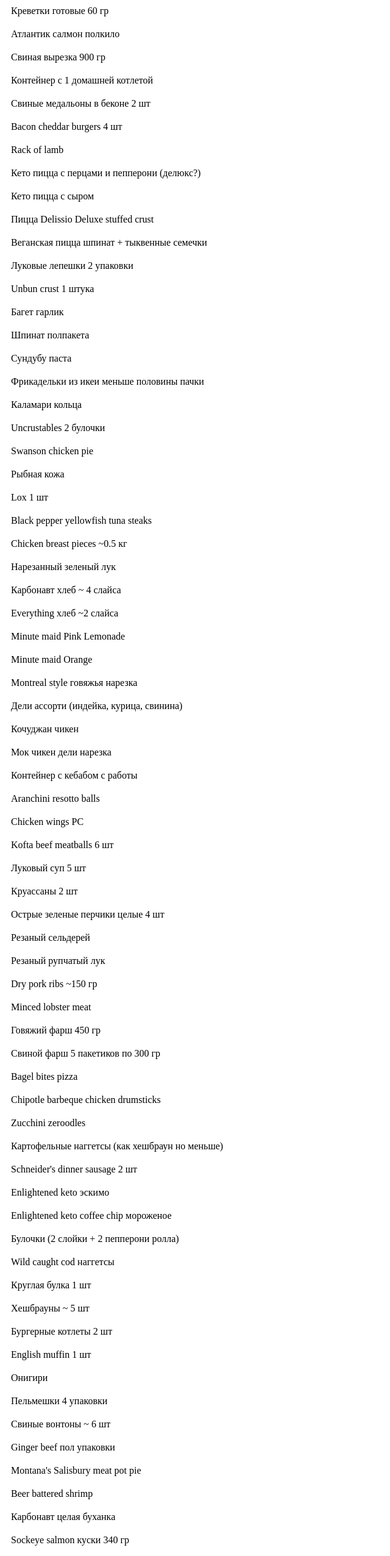
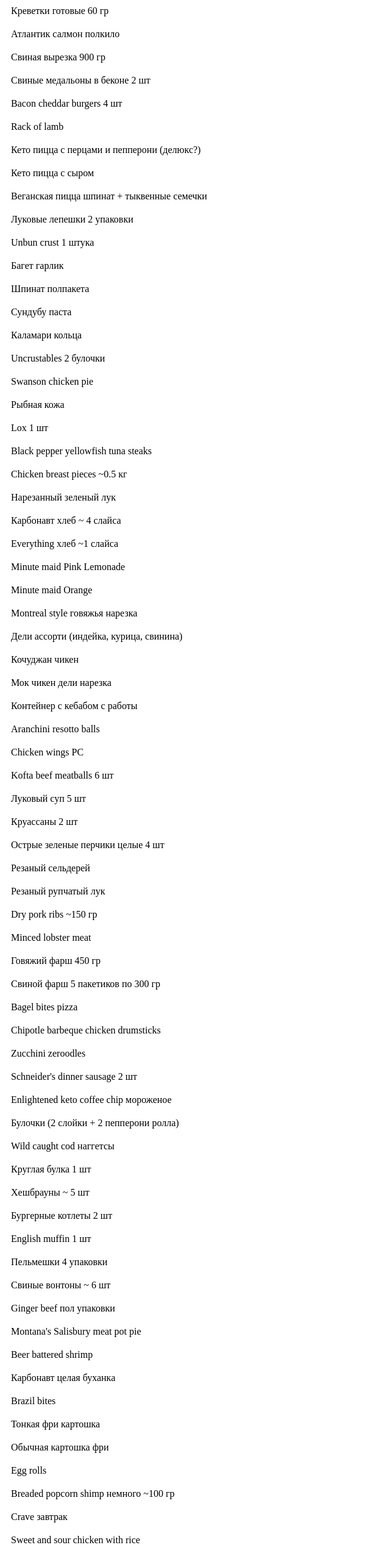
Before and after one commit to menuStock/menustock.github.io, a plain HTML site: page index.html in a window 1280 px wide. Shown: the part 120-2672 px from the top of the page at 61% size, without its empty margins (0-640 px from the left). Drawn offline with Linux system fonts and the light colour scheme.

Commit message:
Update index.html

```diff
--- a/index.html
+++ b/index.html
@@ -18,20 +18,17 @@
     <text class="raw"><div>Креветки готовые 60 гр</div></text>
     <text class="raw"><div>Атлантик салмон полкило</div></text>
     <text class="raw"><div>Свиная вырезка 900 гр</div></text>
-    <text class="raw"><div>Контейнер с 1 домашней котлетой</div></text>
     <text class="raw"><div>Свиные медальоны в беконе 2 шт</div></text>
     <text class="raw"><div>Bacon cheddar burgers 4 шт</div></text>
     <text class="raw"><div>Rack of lamb</div></text>
     <text class="processed"><div>Кето пицца с перцами и пепперони (делюкс?)</div></text>
     <text class="processed"><div>Кето пицца с сыром</div></text>
-    <text class="processed"><div>Пицца Delissio Deluxe stuffed crust</div></text>
     <text class="processed"><div>Веганская пицца шпинат + тыквенные семечки</div></text>
     <text class="processed"><div>Луковые лепешки 2 упаковки</div></text>
     <text class="ingr"><div>Unbun crust 1 штука</div></text>
     <text class="processed"><div>Багет гарлик</div></text>
     <text class="ingr"><div>Шпинат полпакета</div></text>
     <text class="ingr"><div>Сундубу паста</div></text>
-    <text class="processed"><div>Фрикадельки из икеи меньше половины пачки</div></text>
     <text class="processed"><div>Каламари кольца</div></text>
     <text class="processed"><div>Uncrustables 2 булочки</div></text>
     <text class="processed"><div>Swanson chicken pie</div></text>
@@ -41,7 +38,7 @@
     <text class="processed"><div>Chicken breast pieces ~0.5 кг</div></text>
     <text class="ingr"><div>Нарезанный зеленый лук</div></text>
     <text class="ingr"><div>Карбонавт хлеб ~ 4 слайса</div></text>
-    <text class="ingr"><div>Everything хлeб ~2 слайса</div></text>
+    <text class="ingr"><div>Everything хлeб ~1 слайса</div></text>
     <text class="processed"><div>Minute maid Pink Lemonade</div></text>
     <text class="processed"><div>Minute maid Orange</div></text>
     <text class="processed"><div>Montreal style говяжья нарезка</div></text>
@@ -64,9 +61,7 @@
     <text class="processed"><div>Bagel bites pizza</div></text>
     <text class="processed"><div>Chipotle barbeque chicken drumsticks</div></text>
     <text class="ingr"><div>Zucchini zeroodles</div></text>
-    <text class="processed"><div>Картофельные наггетсы (как хешбраун но меньше)</div></text>
     <text class="processed"><div>Schneider's dinner sausage 2 шт</div></text>
-    <text class="sweets"><div>Enlightened keto эскимо</div></text>
     <text class="sweets"><div>Enlightened keto coffee chip мороженое</div></text>
     <text class="sweets"><div>Булочки (2 слойки + 2 пепперони ролла)</div></text>
     <text class="processed"><div>Wild caught cod наггетсы</div></text>
@@ -74,19 +69,16 @@
     <text class="processed"><div>Хешбрауны ~ 5 шт</div></text>
     <text class="processed"><div>Бургерные котлеты 2 шт</div></text>
     <text class="processed"><div>English muffin 1 шт</div></text>
-    <text class="processed"><div>Онигири</div></text>
     <text class="processed"><div>Пельмешки 4 упаковки</div></text>
     <text class="processed"><div>Свиные вонтоны ~ 6 шт</div></text>
     <text class="processed"><div>Ginger beef пол упаковки</div></text>
     <text class="processed"><div>Montana's Salisbury meat pot pie</div></text>
     <text class="processed"><div>Beer battered shrimp</div></text>
     <text class="ingr"><div>Карбонавт целая буханка</div></text>
-    <text class="processed"><div>Sockeye salmon куски 340 гр</div></text>
     <text class="processed"><div>Brazil bites</div></text>
     <text class="processed"><div>Тонкая фри картошка</div></text>
     <text class="processed"><div>Обычная картошка фри</div></text>
     <text class="processed"><div>Egg rolls</div></text>
-    <text class="ingr"><div>Пюре</div></text>
     <text class="processed"><div>Breaded popcorn shimp немного ~100 гр</div></text>
     <text class="processed"><div>Crave завтрак</div></text>
     <text class="processed"><div>Sweet and sour chicken with rice</div></text>
@@ -96,7 +88,7 @@
     <text class="sweets"><div>Tablerone cheesecake</div></text>
     <text class="sweets"><div>Тостер штрудель целая упаковка</div></text>
     <text class="processed"><div>Рамен 5 шт</div></text>
-    <text class="processed"><div>PC Chiken wings Yudzu</div></text>
+    <text class="sweets"><div>Parlor caramel dipped sticks</div></text>
 </div>
 </body>
 </html>
```
